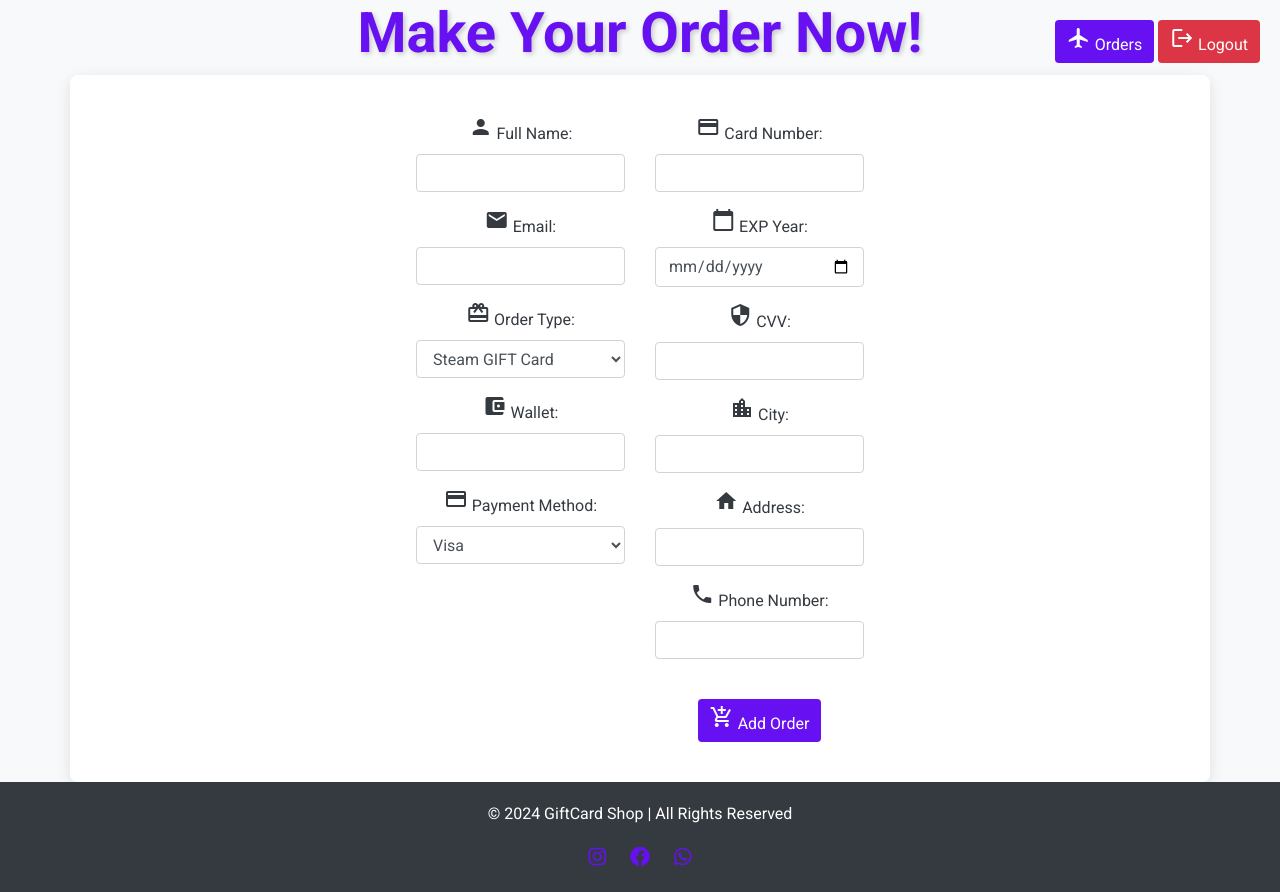
After one commit to Hopex13/Group_Project, a Flask app: page /orders/new in a window 1280 px wide. The commit adds this page. Run offline with Flask 3, Linux system fonts and the light colour scheme; some libraries are stand-ins or nearby versions.

Commit message:
Group Project

```diff
--- a/flask_app/controllers/orders_controllers.py
+++ b/flask_app/controllers/orders_controllers.py
@@ -14,8 +14,8 @@ def new_trip():
 
 @app.route('/orders/add' , methods=['POST'])
 def create_order():
-    if not Order.validate_order(request.form):
-        return redirect('/orders/add')
+    # if not Order.validate_order(request.form):
+        # return redirect('/orders/new')
     order_data = {
         **request.form,
         'user_id': session['user_id']
@@ -29,20 +29,20 @@ def create_order():
 @app.route('/orders/edit/<int:order_id>')
 def edit_order(order_id):
     if 'user_id' not in session:
-        return redirect('/dashboard.html')
+        return redirect('/orders')
     order = Order.get_orders_by_id({'id': order_id})
     session['order_id'] = order_id
-    return render_template('edit_order.html', order=order[0])
+    return render_template('edit_order.html', order=order)
 
 
 
 #==================== Actions Route ==============================
-@app.route('/orders/update/<int:order_id>', methods=['POST'])
+@app.route('/orders/update/<int:order_id>', methods=['GET','POST'])
 def update_order(order_id):
     if 'user_id' not in session:
         return redirect('/')
-    if not Order.validate_order(request.form):
-        return redirect(f'/order/edit/{order_id}')
+    # if not Order.validate_order(request.form):
+        # return redirect(f'/order/edit/{order_id}')
     order_data = {
         **request.form,
         'id': order_id
--- a/flask_app/templates/dashboard.html
+++ b/flask_app/templates/dashboard.html
@@ -3,7 +3,7 @@
 <head>
     <meta charset="UTF-8">
     <meta name="viewport" content="width=device-width, initial-scale=1.0">
-    <title>Flight Booking - Login & Registration</title>
+    <title>GiftCard World - Login & Registration</title>
     <link rel="stylesheet" href="https://cdn.jsdelivr.net/npm/bootstrap@4.0.0/dist/css/bootstrap.min.css" integrity="sha384-Gn5384xqQ1aoWXA+058RXPxPg6fy4IWvTNh0E263XmFcJlSAwiGgFAW/dAiS6JXm" crossorigin="anonymous">
     <link rel="stylesheet" href="https://fonts.googleapis.com/css2?family=Material+Symbols+Outlined:opsz,wght,FILL,GRAD@20..48,100..700,0..1,-50..200" />
 
--- /dev/null
+++ b/flask_app/templates/order_create.html
@@ -0,0 +1,201 @@
+<!DOCTYPE html>
+<html lang="en">
+
+<head>
+    <meta charset="UTF-8">
+    <meta name="viewport" content="width=device-width, initial-scale=1.0">
+    <link rel="stylesheet" href="https://maxcdn.bootstrapcdn.com/bootstrap/4.0.0/css/bootstrap.min.css">
+    <link rel="stylesheet" href="https://cdnjs.cloudflare.com/ajax/libs/font-awesome/6.0.0-beta3/css/all.min.css">
+    <link href="https://fonts.googleapis.com/icon?family=Material+Icons" rel="stylesheet">
+    <link href="https://fonts.googleapis.com/css2?family=Roboto:wght@400;700&display=swap" rel="stylesheet">
+    <title>Create Order</title>
+    <style>
+        body {
+            font-family: 'Roboto', sans-serif;
+            background-color: #f8f9fa;
+            color: #343a40;
+        }
+
+        h3 {
+            text-shadow: 2px 2px 5px rgba(0, 0, 0, 0.2);
+            color: #6711f3;
+        }
+
+        .top-right-buttons {
+            position: absolute;
+            top: 20px;
+            right: 20px;
+        }
+
+        .container {
+            background: #fff;
+            border-radius: 8px;
+            padding: 40px;
+            box-shadow: 0 4px 15px rgba(0, 0, 0, 0.1);
+        }
+
+        .social-icons a {
+            margin: 0 10px;
+            color: #6711f3;
+            font-size: 20px;
+        }
+
+        footer {
+            background-color: #343a40;
+            color: white;
+            text-align: center;
+            padding: 20px 0;
+            position: relative;
+            bottom: 0;
+            width: 100%;
+        }
+
+        .btn-primary {
+            background-color: #6711f3;
+            border: none;
+        }
+
+        .btn-primary:hover {
+            background-color: #5b0ebc;
+        }
+
+        .btn-danger {
+            background-color: #dc3545;
+            border: none;
+        }
+
+        .btn-danger:hover {
+            background-color: #c82333;
+        }
+    </style>
+</head>
+
+<body>
+    <!-- Header section -->
+    <h3 class="display-4 font-weight-bold text-center">Make Your Order Now!</h3>
+
+    <!-- Top-right buttons for booked flights and logout -->
+    <div class="top-right-buttons">
+        <a href="/orders" class="btn btn-primary">
+            <span class="material-icons">flight</span> Orders
+        </a>
+        <a href="/logout" class="btn btn-danger">
+            <span class="material-icons">logout</span> Logout
+        </a>
+    </div>
+
+    <!-- Flash message section -->
+    {% for message in get_flashed_messages(category_filter=["order"]) %}
+    <p class="text-danger text-center">{{message}}</p>
+    {% endfor %}
+
+    <!-- Booking form -->
+    <div class="container d-flex justify-content-center align-items-center" style="min-height: 80vh;">
+        <form action="/orders/add" method="post" class="row text-center">
+            <div class="col-md-6">
+                <div class="form-group">
+                    <label for="full_name">
+                        <span class="material-icons">person</span> Full Name:
+                    </label>
+                    <input type="text" class="form-control" name="full_name" id="full_name" required>
+                </div>
+                <div class="form-group">
+                    <label for="email">
+                        <span class="material-icons">mail</span> Email:
+                    </label>
+                    <input type="email" class="form-control" name="email" id="email" required>
+                </div>
+                <div class="form-group">
+                    <label for="order_type">
+                        <span class="material-icons">card_giftcard</span> Order Type:
+                    </label>
+                    <select id="order_type" name="order_type" class="form-control" required>
+                        <option value="Steam GIFT Card">Steam GIFT Card</option>
+                        <option value="Roblox GIFT Card">Roblox GIFT Card</option>
+                        <option value="Valorant GIFT Card">Valorant GIFT Card</option>
+                        <option value="Netflix GIFT Card">Netflix GIFT Card</option>
+                        <option value="Spotify GIFT Card">Spotify GIFT Card</option>
+                        <option value="Hulu GIFT Card">Hulu GIFT Card</option>
+                        <option value="iTunes GIFT Card">iTunes GIFT Card</option>
+                        <option value="Tidal GIFT Card">Tidal GIFT Card</option>
+                        <option value="GooglePlay GIFT Card">GooglePlay GIFT Card</option>
+                    </select>
+                </div>
+                <div class="form-group">
+                    <label for="wallet">
+                        <span class="material-icons">account_balance_wallet</span> Wallet:
+                    </label>
+                    <input type="text" class="form-control" name="wallet" id="wallet" required>
+                </div>
+                <div class="form-group">
+                    <label for="payment_method">
+                        <span class="material-icons">payment</span> Payment Method:
+                    </label>
+                    <select id="payment_method" name="payment_method" class="form-control" required>
+                        <option value="Visa">Visa</option>
+                        <option value="MasterCard">MasterCard</option>
+                        <option value="RedotPay">RedotPay</option>
+                    </select>
+                </div>
+            </div>
+            <div class="col-md-6">
+                <div class="form-group">
+                    <label for="card_number">
+                        <span class="material-icons">credit_card</span> Card Number:
+                    </label>
+                    <input type="text" class="form-control" name="card_number" id="card_number" required>
+                </div>
+                <div class="form-group">
+                    <label for="exp_year">
+                        <span class="material-icons">calendar_today</span> EXP Year:
+                    </label>
+                    <input type="date" class="form-control" name="exp_year" id="exp_year" required>
+                </div>
+                <div class="form-group">
+                    <label for="cvv">
+                        <span class="material-icons">security</span> CVV:
+                    </label>
+                    <input type="text" class="form-control" name="cvv" id="cvv" required>
+                </div>
+                <div class="form-group">
+                    <label for="city">
+                        <span class="material-icons">location_city</span> City:
+                    </label>
+                    <input type="text" class="form-control" name="city" id="city" required>
+                </div>
+                <div class="form-group">
+                    <label for="address">
+                        <span class="material-icons">home</span> Address:
+                    </label>
+                    <input type="text" class="form-control" name="address" id="address" required>
+                </div>
+                <div class="form-group">
+                    <label for="phone_number">
+                        <span class="material-icons">phone</span> Phone Number:
+                    </label>
+                    <input type="text" class="form-control" name="phone_number" id="phone_number" required>
+                </div>
+                <button type="submit" class="btn btn-primary mt-4">
+                    <span class="material-icons">add_shopping_cart</span> Add Order
+                </button>
+            </div>
+        </form>
+    </div>
+
+    <!-- Footer -->
+    <footer>
+        <p>&copy; 2024 GiftCard Shop | All Rights Reserved</p>
+        <div class="social-icons">
+            <a href="#" aria-label="Instagram"><i class="fab fa-instagram"></i></a>
+            <a href="#" aria-label="Facebook"><i class="fab fa-facebook"></i></a>
+            <a href="#" aria-label="WhatsApp"><i class="fab fa-whatsapp"></i></a>
+        </div>
+    </footer>
+
+    <!-- Bootstrap JS and dependencies -->
+    <script src="https://code.jquery.com/jquery-3.2.1.slim.min.js" crossorigin="anonymous"></script>
+    <script src="https://cdn.jsdelivr.net/npm/popper.js@1.12.9/dist/umd/popper.min.js" crossorigin="anonymous"></script>
+    <script src="https://maxcdn.bootstrapcdn.com/bootstrap/4.0.0/js/bootstrap.min.js" crossorigin="anonymous"></script>
+</body>
+
+</html>
```
Also changed, not shown: flask_app/models/order_model.py (+4 -4 lines), flask_app/templates/edit_order.html (added, +201 -0 lines), flask_app/templates/home.html (+2 -6 lines), flask_app/templates/index.html (+7 -6 lines).
